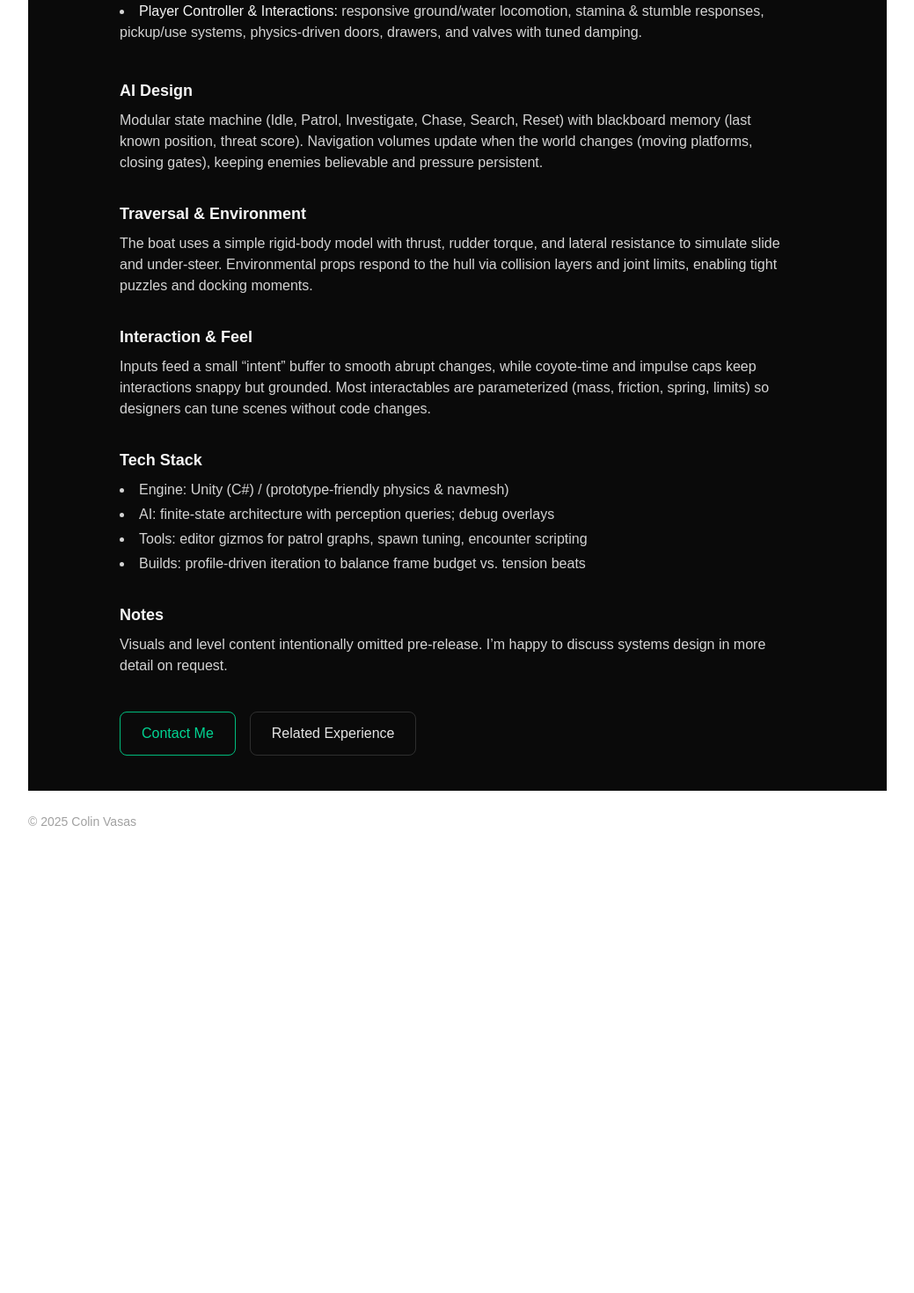
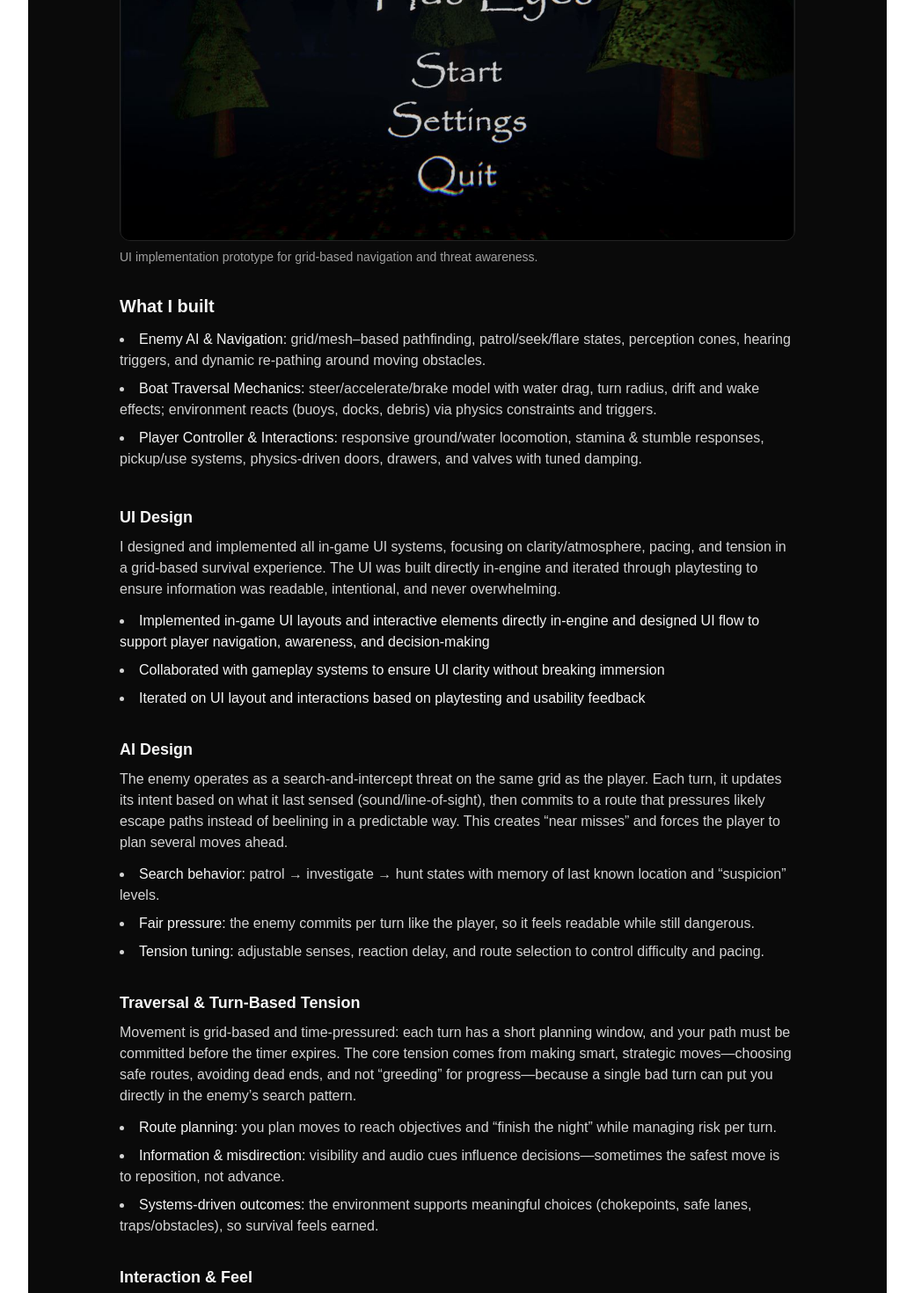
Before and after one commit to ColinVasas/Portfolio, a Next.js app: page /projects/game-creation in a window 1280 px wide. Shown: the part 420-1890 px from the top of the page at 88% size, without its empty margins (120-1159 px from the left). Before the commit the page ends 1388 px from the top, so only its background shows below. Built offline with nearby package versions, Linux system fonts and the light colour scheme.

Commit message:
UI additions

```diff
--- a/src/app/page.tsx
+++ b/src/app/page.tsx
@@ -8,13 +8,13 @@ export default function Home() {
         <h1 className="font-bold tracking-tight leading-tight">
           <span className="block text-5xl md:text-7xl">Colin Vasas</span>
           <span className="block text-3xl md:text-5xl mt-2 text-emerald-400">
-            Simulation Engineer
+            Game Designer
           </span>
         </h1>
 
         {/* Short description */}
         <p className="mt-6 max-w-2xl mx-auto text-base md:text-lg text-neutral-300 leading-relaxed">
-          Computer Science graduate and Simulation Engineer with hands-on experience in Driver-in-the-Loop simulators, VR training environments, and game development. I combine technical depth with creativity to build systems that connect drivers, data, and performance.
+          Computer Science graduate and Game Designer with hands-on experience in Driver-in-the-Loop simulators(focus in UI), VR training environments, and game development. Designing and engineering complex systems with creativity, intention, and player-focused execution.
         </p>
 
         {/* Buttons */}
--- a/src/app/projects/JLR-sim/page.tsx
+++ b/src/app/projects/JLR-sim/page.tsx
@@ -6,9 +6,9 @@ export default function JLRSim() {
       {/* Title */}
       <h1 className="text-3xl font-bold mb-4">Jaguar Land Rover — Driver-in-the-Loop Simulator</h1>
       <p className="text-neutral-300 mb-4 max-w-5xl">
-        Contributed to JLR’s high-fidelity simulator by developing Unity-based environments,
-        integrating Simulink powertrain models, and supporting hardware-to-software testing
-        workflows. Focused on vehicle dynamics, drivability, and controls validation in
+        Contributed to JLR’s simulator by developing Unity-based environments,
+        integrating driving physics in VR environment, and supporting hardware-to-software testing
+        workflows. Focused on vehicle UI in simulated environment, and controls validation in
         real-time systems.
       </p>
 
@@ -17,7 +17,7 @@ export default function JLRSim() {
         <li>Unity/Unreal development for immersive simulation environments</li>
         <li>Integrated Simulink & CarMaker models for powertrain and dynamics testing</li>
         <li>Hardware-to-software interfacing with steering, pedals, and CAN systems</li>
-        <li>Supported engineers in drivability, torque management, and controls validation</li>
+        <li>Supported UI/UX Design mockups integration with Unity and Unreal environments</li>
       </ul>
 
       {/* Images */}
--- a/src/app/projects/clean-room-sim/page.tsx
+++ b/src/app/projects/clean-room-sim/page.tsx
@@ -7,6 +7,7 @@ export default function CleanRoomSim() {
       <ul className="list-disc list-inside space-y-2 text-neutral-300 mb-6">
         <li>Developed real-time lighting and environmental control loops</li>
         <li>Built modular simulation architecture for scalable environments</li>
+        <li>Developed interactive UI for VR to direct users</li>
         <li>Experience applicable to HiL/SiL test system development</li>
       </ul>
       <div className="flex flex-col gap-6 mt-6">
--- a/src/app/projects/game-creation/page.tsx
+++ b/src/app/projects/game-creation/page.tsx
@@ -1,16 +1,30 @@
+import Image from "next/image";
+
 export default function SurvivalHorrorProject() {
   return (
     <main className="min-h-screen bg-neutral-950 text-neutral-100 px-6 py-10">
       <div className="mx-auto max-w-3xl">
         {/* Title */}
-        <h1 className="text-3xl font-bold">Survival Horror (Unannounced)</h1>
+        <h1 className="text-3xl font-bold">Indie Horror</h1>
         <p className="mt-3 text-neutral-300">
           A systems-driven survival horror title in active development. My focus is on
           **AI navigation/behavior**, **vehicle traversal mechanics** (player-steerable boat),
           and **player control/interaction physics**—building tension through believable systems
           rather than scripted moments.
         </p>
-
+        <div className="mt-6">
+          <Image
+            src="/Images/MainMenu.jpg"
+            alt="Grid-based horror UI implementation"
+            width={1600}
+            height={900}
+            className="rounded-xl border border-white/10 w-full h-auto"
+            priority
+          />
+          <p className="mt-2 text-sm text-neutral-400">
+            UI implementation prototype for grid-based navigation and threat awareness.
+          </p>
+        </div>
         {/* Contribution summary */}
         <div className="mt-8">
           <h2 className="text-xl font-semibold">What I built</h2>
@@ -36,30 +50,81 @@ export default function SurvivalHorrorProject() {
         {/* Systems details */}
         <div className="mt-10 grid gap-8">
           <section>
+            <h3 className="text-lg font-semibold">UI Design</h3>
+            <p className="mt-2 text-neutral-300">
+              I designed and implemented all in-game UI systems, focusing on clarity/atmosphere, pacing, and tension in a grid-based survival experience.
+              The UI was built directly in-engine and iterated through playtesting to ensure information was readable, intentional, and never overwhelming.
+            </p>
+            <ul className="mt-3 list-disc list-inside space-y-2 text-neutral-300">
+            <li>
+              <span className="font-medium text-neutral-100">Implemented in-game UI layouts and interactive elements directly in-engine and designed UI flow to support player navigation, awareness, and decision-making</span>
+            </li>
+            <li>
+              <span className="font-medium text-neutral-100">Collaborated with gameplay systems to ensure UI clarity without breaking immersion</span>
+            </li>
+            <li>
+              <span className="font-medium text-neutral-100">Iterated on UI layout and interactions based on playtesting and usability feedback</span>
+            </li>
+          </ul>
+          </section>
+          <section>
             <h3 className="text-lg font-semibold">AI Design</h3>
             <p className="mt-2 text-neutral-300">
-              Modular state machine (Idle, Patrol, Investigate, Chase, Search, Reset) with
-              blackboard memory (last known position, threat score). Navigation volumes update
-              when the world changes (moving platforms, closing gates), keeping enemies believable
-              and pressure persistent.
+              The enemy operates as a search-and-intercept threat on the same grid as the player.
+              Each turn, it updates its intent based on what it last sensed (sound/line-of-sight),
+              then commits to a route that pressures likely escape paths instead of beelining in a
+              predictable way. This creates “near misses” and forces the player to plan several
+              moves ahead.
             </p>
+            <ul className="mt-3 list-disc list-inside space-y-2 text-neutral-300">
+              <li>
+                <span className="font-medium text-neutral-100">Search behavior:</span>{" "}
+                patrol → investigate → hunt states with memory of last known location and “suspicion” levels.
+              </li>
+              <li>
+                <span className="font-medium text-neutral-100">Fair pressure:</span>{" "}
+                the enemy commits per turn like the player, so it feels readable while still dangerous.
+              </li>
+              <li>
+                <span className="font-medium text-neutral-100">Tension tuning:</span>{" "}
+                adjustable senses, reaction delay, and route selection to control difficulty and pacing.
+              </li>
+            </ul>
           </section>
 
           <section>
-            <h3 className="text-lg font-semibold">Traversal & Environment</h3>
+            <h3 className="text-lg font-semibold">Traversal & Turn-Based Tension</h3>
             <p className="mt-2 text-neutral-300">
-              The boat uses a simple rigid-body model with thrust, rudder torque, and lateral
-              resistance to simulate slide and under-steer. Environmental props respond to the
-              hull via collision layers and joint limits, enabling tight puzzles and docking moments.
+              Movement is grid-based and time-pressured: each turn has a short planning window, and
+              your path must be committed before the timer expires. The core tension comes from
+              making smart, strategic moves—choosing safe routes, avoiding dead ends, and not
+              “greeding” for progress—because a single bad turn can put you directly in the
+              enemy’s search pattern.
             </p>
+            <ul className="mt-3 list-disc list-inside space-y-2 text-neutral-300">
+              <li>
+                <span className="font-medium text-neutral-100">Route planning:</span>{" "}
+                you plan moves to reach objectives and “finish the night” while managing risk per turn.
+              </li>
+              <li>
+                <span className="font-medium text-neutral-100">Information & misdirection:</span>{" "}
+                visibility and audio cues influence decisions—sometimes the safest move is to reposition,
+                not advance.
+              </li>
+              <li>
+                <span className="font-medium text-neutral-100">Systems-driven outcomes:</span>{" "}
+                the environment supports meaningful choices (chokepoints, safe lanes, traps/obstacles),
+                so survival feels earned.
+              </li>
+            </ul>
           </section>
 
           <section>
             <h3 className="text-lg font-semibold">Interaction & Feel</h3>
             <p className="mt-2 text-neutral-300">
-              Inputs feed a small “intent” buffer to smooth abrupt changes, while coyote-time and
-              impulse caps keep interactions snappy but grounded. Most interactables are parameterized
-              (mass, friction, spring, limits) so designers can tune scenes without code changes.
+              Goal is to have an older school look and feel with the ps1 style render, shaders, and low poly assests.
+              The interactions aim to be eerie and meaningful with clues that seem random aim to steer the character
+              in the direction of the underlying story.
             </p>
           </section>
 
@@ -76,8 +141,8 @@ export default function SurvivalHorrorProject() {
           <section>
             <h3 className="text-lg font-semibold">Notes</h3>
             <p className="mt-2 text-neutral-300">
-              Visuals and level content intentionally omitted pre-release. I’m happy to discuss
-              systems design in more detail on request.
+              Most visuals and level content intentionally omitted pre-release. I’m happy to discuss
+              game design in more detail on request.
             </p>
           </section>
         </div>
```
Also changed, not shown: src/app/experience/page.tsx (+6 -6 lines), public/Images/MainMenu.JPG (added).
